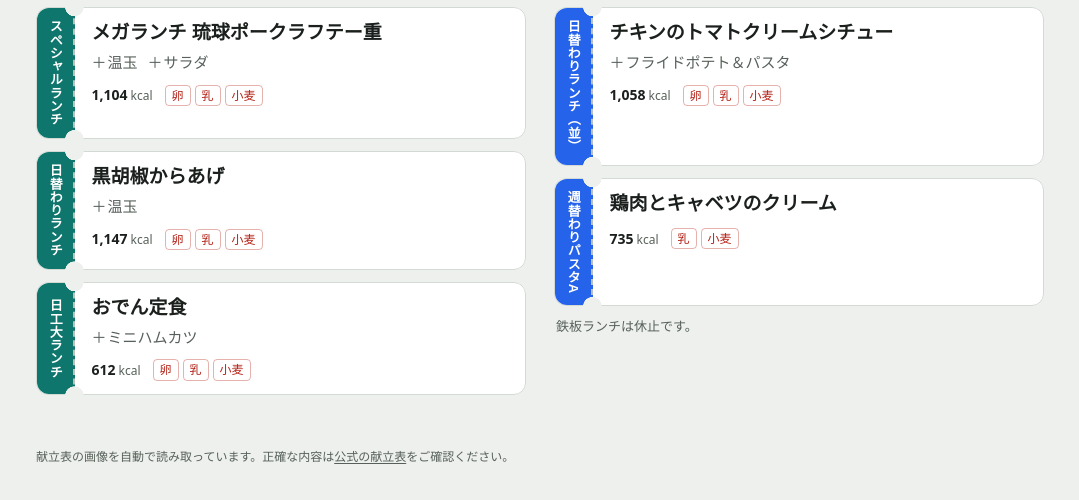
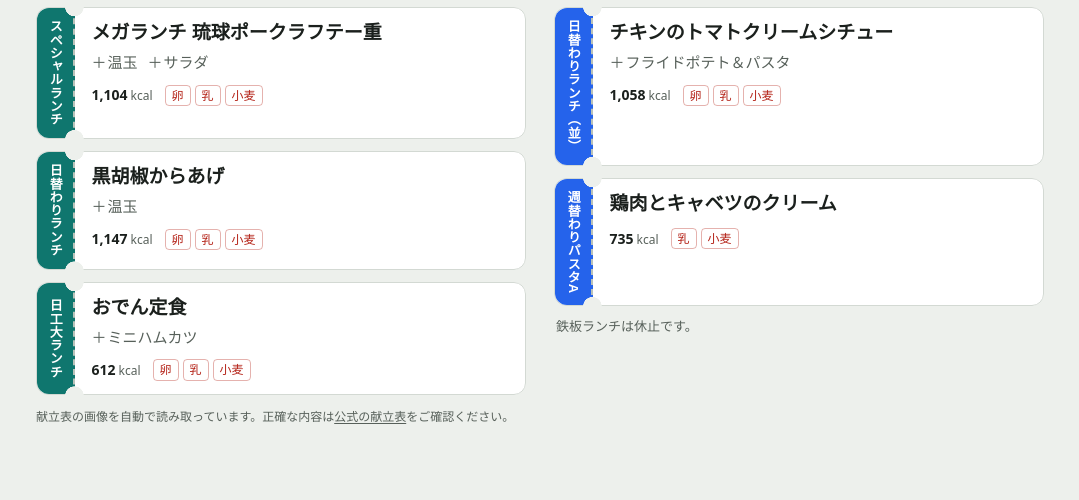
Before and after one commit to nit-robotvolunteer/gakusyoku-kondate, a plain HTML site: page index.html in a window 1280 px wide. Shown: the part 222-722 px from the top of the page, without its empty margins (100-1179 px from the left). Drawn offline with Linux system fonts and the light colour scheme; a web font is replaced by a local one.

Commit message:
Update style.css

```diff
--- a/style.css
+++ b/style.css
@@ -42,6 +42,11 @@
 *::before,
 *::after {
   box-sizing: border-box;
+}
+
+html {
+  /* ダブルタップでの拡大を無効化（ピンチでの拡大はできるまま） */
+  touch-action: manipulation;
 }
 
 body {
@@ -179,7 +184,7 @@ a {
 .page {
   max-width: 1040px;
   margin: 0 auto;
-  padding: 16px 16px 40px;
+  padding: 16px 16px 0px;
 }
 
 .notice {
@@ -509,3 +514,46 @@ a {
     transition: background-color 0.12s, color 0.12s;
   }
 }
+
+.foot p {
+  margin-bottom: 0;
+}
+
+/* ---------- スクロールバー ---------- */
+/* Chrome / Edge / Safari: 上下の矢印ボタンと背景（トラック）を消し、つまみだけ表示 */
+::-webkit-scrollbar {
+  width: 10px;
+  height: 10px;
+  background: transparent;
+}
+
+::-webkit-scrollbar-button {
+  display: none;
+  width: 0;
+  height: 0;
+}
+
+::-webkit-scrollbar-track,
+::-webkit-scrollbar-corner {
+  background: transparent;
+}
+
+::-webkit-scrollbar-thumb {
+  background: color-mix(in srgb, var(--ink-2) 45%, transparent);
+  border: 3px solid transparent;
+  border-radius: 999px;
+  background-clip: padding-box;
+}
+
+::-webkit-scrollbar-thumb:hover {
+  background: color-mix(in srgb, var(--ink-2) 70%, transparent);
+  background-clip: padding-box;
+}
+
+/* Firefox（::-webkit-scrollbar 非対応）。Chrome でこれを指定すると上の設定が無効になるため分けている */
+@supports not selector(::-webkit-scrollbar) {
+  html {
+    scrollbar-width: thin;
+    scrollbar-color: color-mix(in srgb, var(--ink-2) 45%, transparent) transparent;
+  }
+}
```
